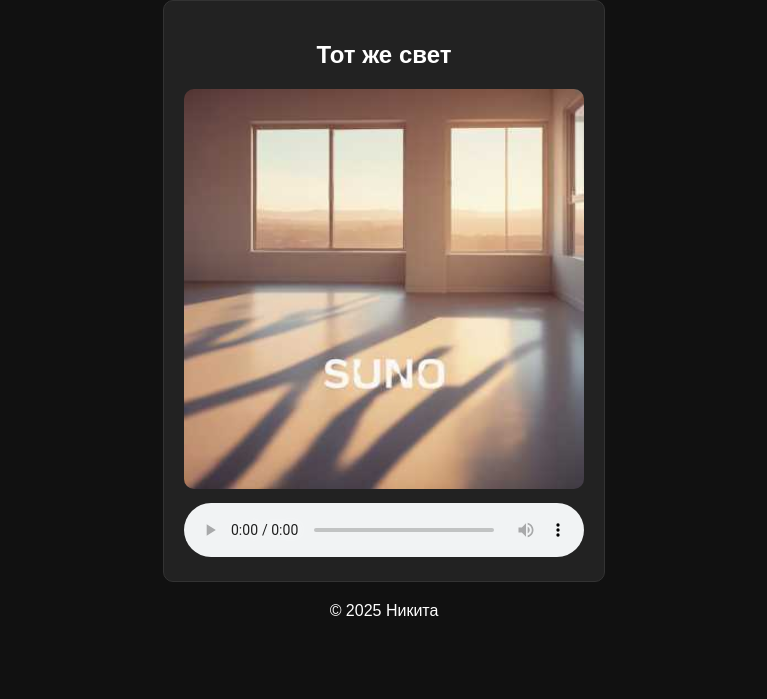
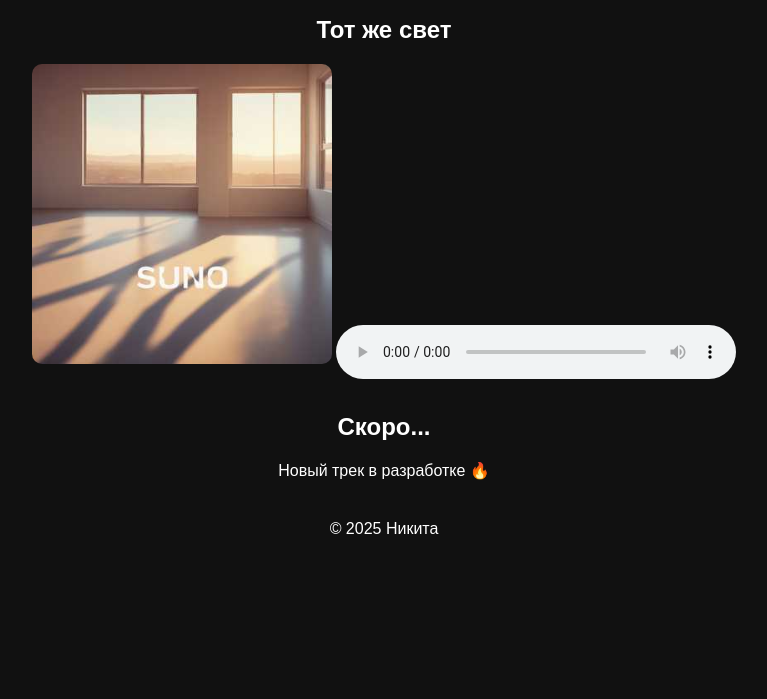
Before and after one commit to fgdgfdgfdgfd/fgdgfdgfdgfd.github.io, a plain HTML site: page index.html in a window 1280 px wide. Shown: the part 101-800 px from the top of the page, without its empty margins (256-1023 px from the left). Drawn offline with Linux system fonts and the light colour scheme.

Commit message:
Add files via upload

```diff
--- a/index.html
+++ b/index.html
@@ -4,25 +4,10 @@
   <meta charset="UTF-8">
   <title>Никита Музыка</title>
   <style>
-    body {
-      font-family: Arial, sans-serif;
-      background: #111;
-      color: #fff;
-      text-align: center;
-      margin: 0;
-      padding: 20px;
-    }
-    h1 { color: #ffcc00; }
-    .track {
-      margin: 20px auto;
-      padding: 20px;
-      border: 1px solid #333;
-      border-radius: 10px;
-      max-width: 400px;
-      background: #222;
-    }
-    img { width: 100%; border-radius: 10px; }
-    audio { margin-top: 10px; width: 100%; }
+    body { background:#111; color:#fff; text-align:center; font-family:sans-serif; padding:20px; }
+    .track { margin:30px 0; }
+    img { max-width:300px; border-radius:10px; margin-bottom:15px; }
+    audio { width:100%; max-width:400px; }
   </style>
 </head>
 <body>
@@ -37,6 +22,11 @@
     </audio>
   </div>
 
-  <p>© 2025 Никита</p>
+  <div class="track">
+    <h2>Скоро...</h2>
+    <p>Новый трек в разработке 🔥</p>
+  </div>
+
+  <p style="margin-top:40px;">© 2025 Никита</p>
 </body>
 </html>
```
